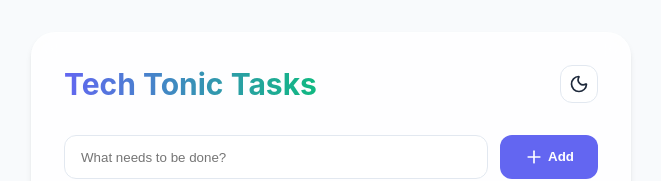
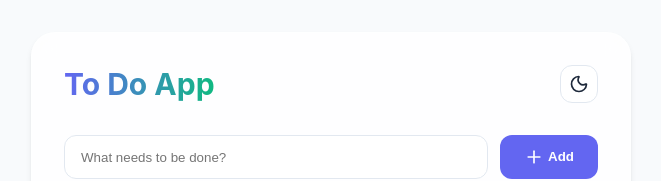
Before and after one commit to MisalSilva/ToDOApp, a React (Vite) app: page / in a window 1280 px wide. Shown: the top 181 px of the page, without its empty margins (309-970 px from the left). Built offline with nearby package versions, Linux system fonts and the light colour scheme; no server answers; the database is empty.

Commit message:
feat: implement task management application with Firebase real-time sync and theme switching

```diff
--- a/src/App.jsx
+++ b/src/App.jsx
@@ -93,7 +93,7 @@ function App() {
   return (
     <div className="app-container">
       <header className="header">
-        <h1>Tech Tonic Tasks</h1>
+        <h1>To Do App</h1>
         <button
           className="theme-toggle"
           onClick={() => setTheme(theme === 'light' ? 'dark' : 'light')}
```
